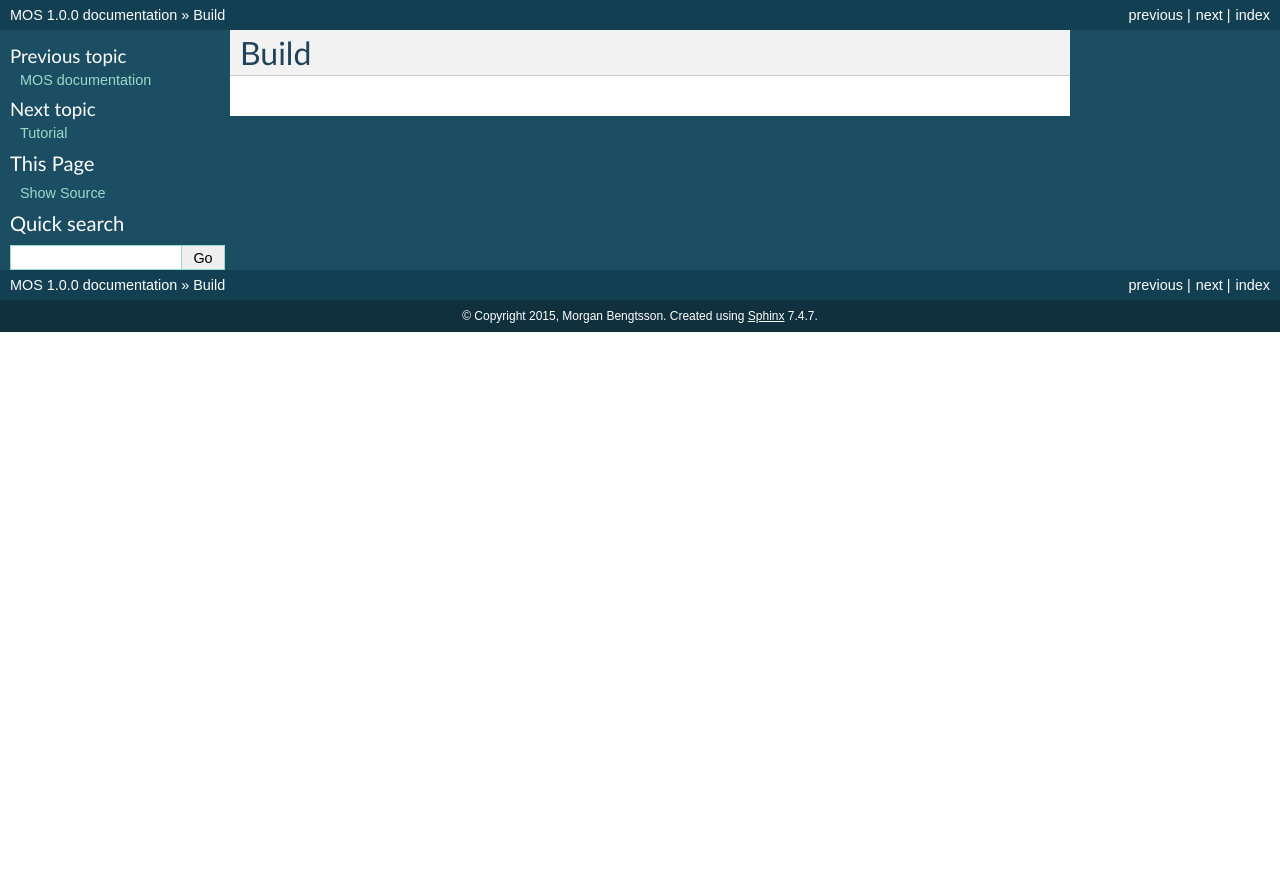
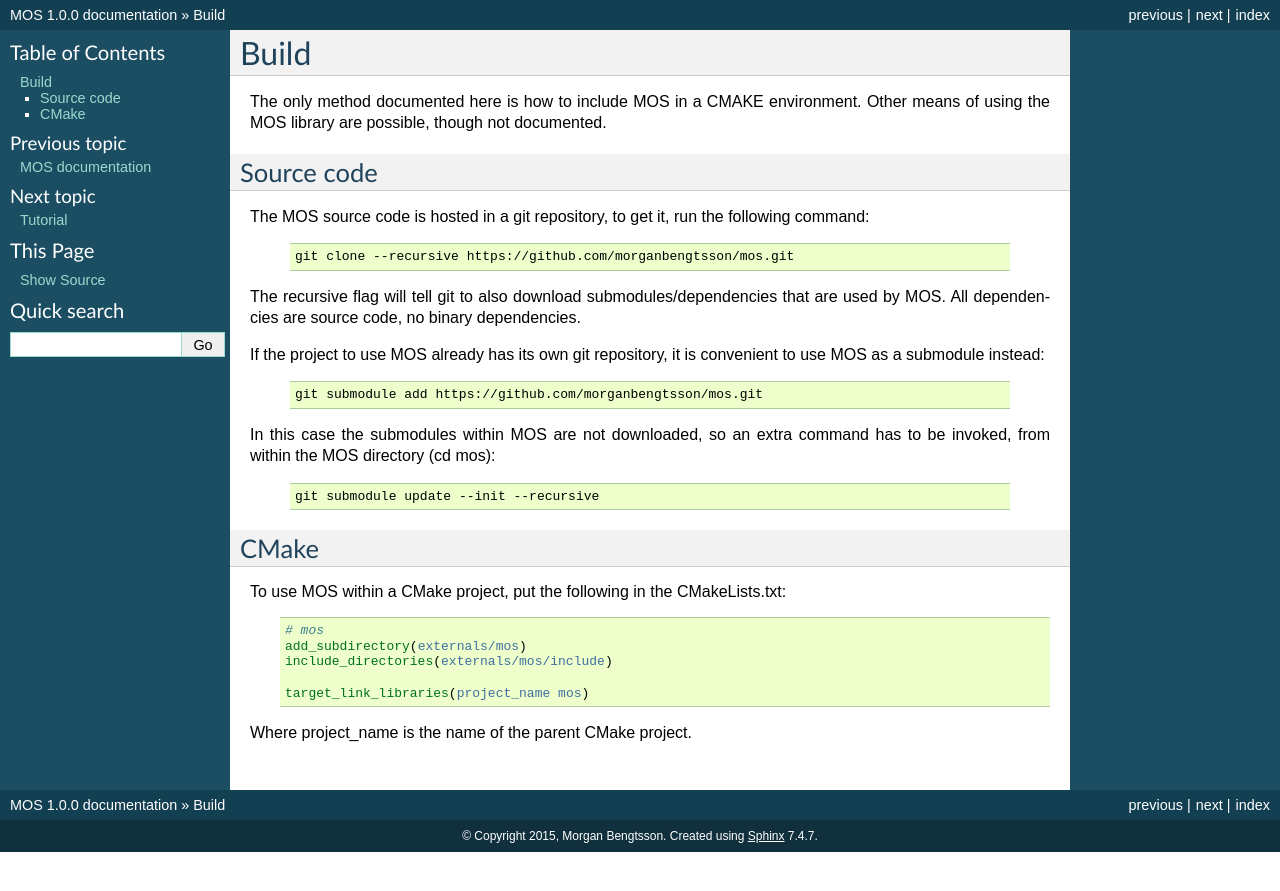
Before and after one commit to morganbengtsson/mos, a Sphinx documentation site: the page built from doc/source/build.rst, in a window 1280 px wide. Shown: the top 891 px of the page. Built offline with Sphinx 7.4.7, drawn with Linux system fonts in a browser that asks for light colours.

Commit message:
target include in CMake.

```diff
--- a/doc/source/build.rst
+++ b/doc/source/build.rst
@@ -1,3 +1,47 @@
 =====
 Build
 =====
+
+The only method documented here is how to include MOS in a CMAKE environment.
+Other means of using the MOS library are possible, though not documented.
+
+Source code
+-----------
+
+The MOS source code is hosted in a git repository, to get it, run the following
+command:
+
+ .. code-block:: bash
+
+	git clone --recursive https://github.com/morganbengtsson/mos.git
+
+The recursive flag will tell git to also download submodules/dependencies
+that are used by MOS. All dependencies are source code, no binary dependencies.
+
+If the project to use MOS already has its own git repository, it is convenient
+to use MOS as a submodule instead:
+
+ .. code-block:: bash
+
+	git submodule add https://github.com/morganbengtsson/mos.git
+
+In this case the submodules within MOS are not downloaded, so an extra
+command has to be invoked, from within the MOS directory (cd mos):
+
+ .. code-block:: bash
+
+	git submodule update --init --recursive
+
+CMake
+-----
+
+To use MOS within a CMake project, put the following in the CMakeLists.txt:
+ .. code-block:: cmake
+
+	# mos
+	add_subdirectory(externals/mos)
+	include_directories(externals/mos/include)
+
+	target_link_libraries(project_name mos)
+
+Where project_name is the name of the parent CMake project.
```
Also changed, not shown: CMakeLists.txt (+8 -1 lines).
